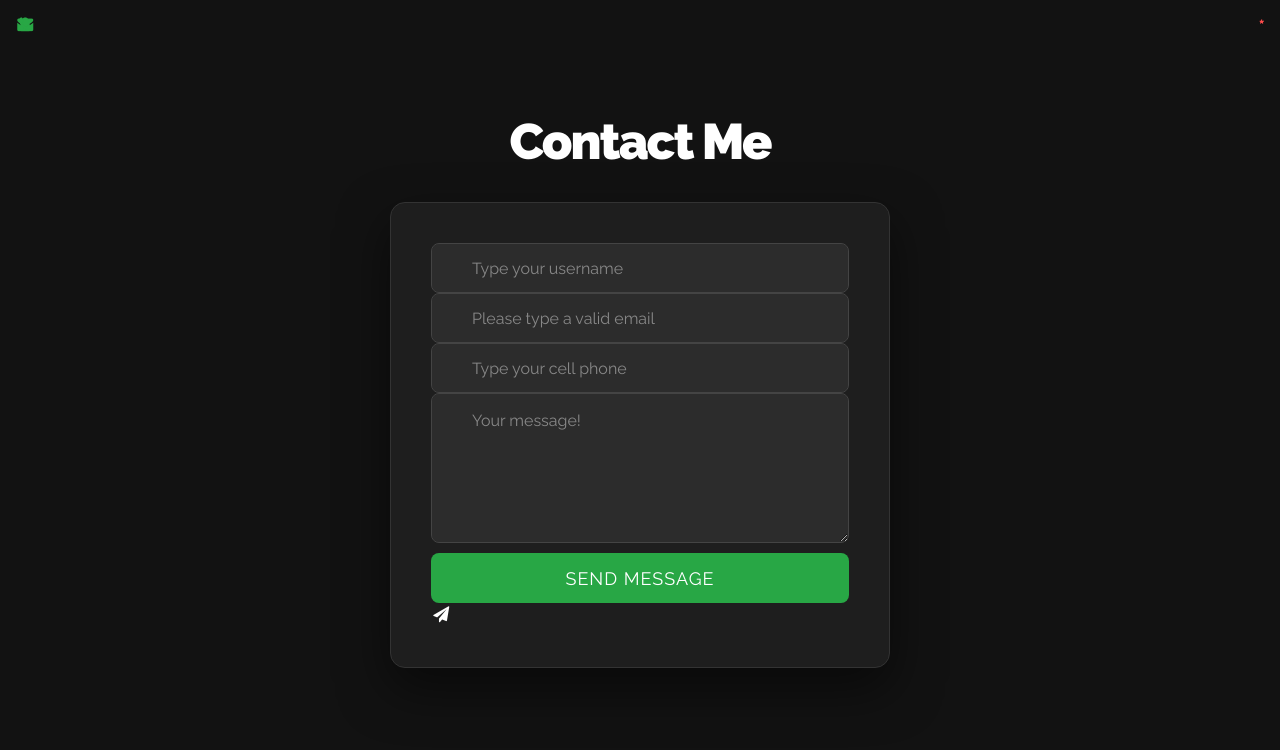
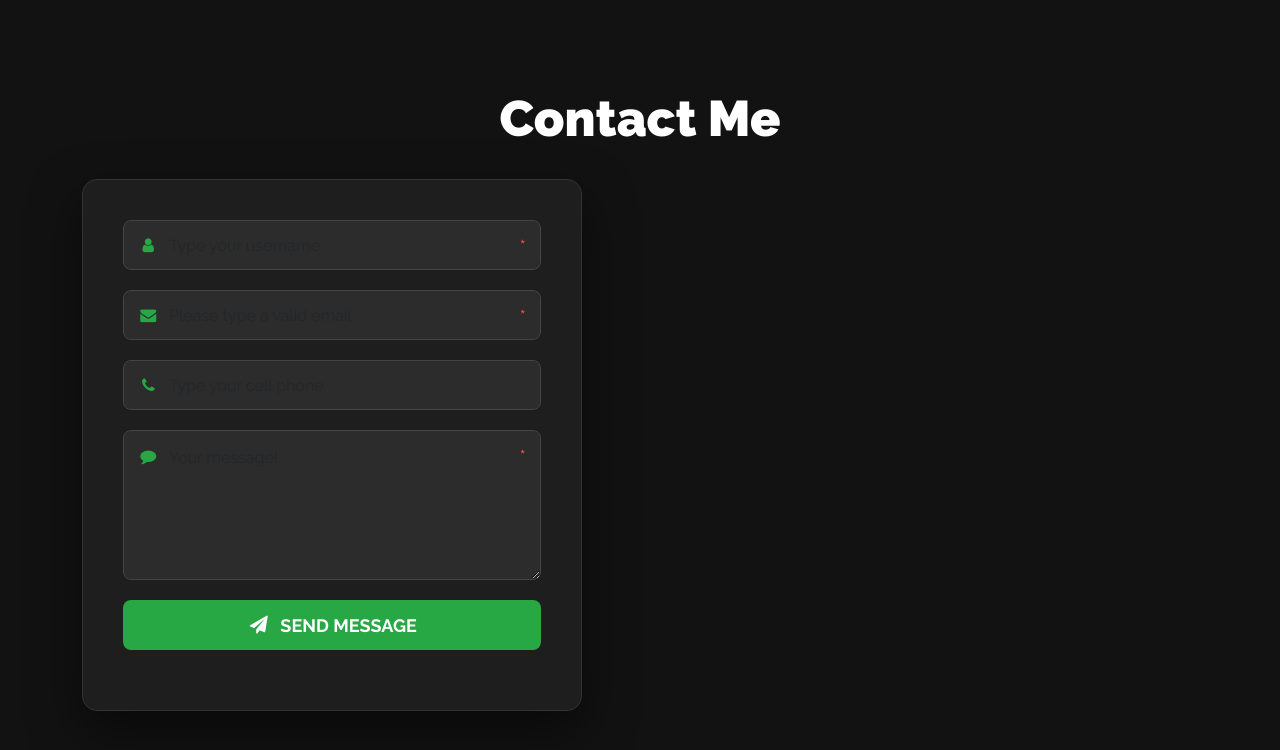
Before and after one commit to breskella/contact-form, a PHP site: page / in a window 1280 px wide. Shown: the top 750 px of the page. Run offline with PHP 8.4, Linux system fonts and the light colour scheme.

Commit message:
Upgrade UI to Modern Dark Mode

```diff
--- a/css/contact.css
+++ b/css/contact.css
@@ -1,4 +1,4 @@
-/* الخلفية العامة - أسود فخم */
+/* الخلفية السوداء اللي اخترتيها */
 body {
     background-color: #121212;
     font-family: 'Raleway', sans-serif;
@@ -9,109 +9,77 @@ body {
     margin: 0;
 }
 
-/* عنوان الصفحة - خليناه أبيض عشان يبان */
 h1 {
     font-weight: 900;
     font-size: 50px;
-    letter-spacing: -2px;
     color: #ffffff;
     text-align: center;
     margin-bottom: 30px;
 }
 
-/* الفورم - ضفنا خلفية غامقة وضل احترافي */
 .contact-form {
     background-color: #1e1e1e;
     padding: 40px;
     border-radius: 15px;
     max-width: 500px;
     width: 100%;
-    margin: 20px auto;
     box-shadow: 0 20px 50px rgba(0, 0, 0, 0.5);
-    border: 1px solid #333; /* حدود خفيفة جداً */
+    border: 1px solid #333;
 }
 
-/* حقول الإدخال - تعديل الألوان لتناسب المود الغامق */
+/* أهم جزء لتثبيت الأيقونات */
+.form-group {
+    position: relative;
+    margin-bottom: 20px;
+}
+
 .contact-form .form-control {
     background-color: #2c2c2c;
     border: 1px solid #444;
     color: #fff;
-    padding-left: 40px;
+    padding-left: 45px !important; /* مساحة للأيقونة جوه */
     height: 50px;
     border-radius: 8px;
-    transition: all 0.3s ease-in-out;
 }
 
-/* لما تضغطي على الحقل */
-.contact-form .form-control:focus {
-    background-color: #333;
-    border-color: #28a745;
-    box-shadow: none;
-    color: #fff;
+/* مكان الأيقونات بالظبط */
+.form-group i:not(.fa-send) {
+    position: absolute;
+    left: 15px;
+    top: 17px;
+    color: #28a745;
+    z-index: 5;
 }
 
-/* لون الـ Placeholder */
-.form-control::placeholder {
-    color: #888;
+/* تظبيط أيقونة الرسالة */
+textarea.form-control {
+    height: 150px !important;
+    padding-top: 15px !important;
+}
+.form-group i.fa-comment {
+    top: 18px;
 }
 
-/* أيقونات الحقول */
-.contact-form .form-group i {
-    position: absolute;
-    top: 16px;
-    left: 15px;
-    color: #28a745; /* خليت الأيقونات خضراء زي الزرار عشان التناسق */
-    font-size: 16px;
-    z-index: 2;
-}
-
-/* النجمة الحمراء */
-.contact-form .asterisx {
-    font-size: 20px;
-    color: #ff4d4d;
+.asterisx {
     position: absolute;
     right: 15px;
     top: 12px;
+    color: #ff4d4d;
+    font-size: 20px;
 }
 
-/* التعديل لـ textarea */
-.contact-form textarea.form-control {
-    height: 150px !important;
-    padding-top: 15px;
-}
-
-/* زر الإرسال - شيك وعريض */
-.contact-form .btn-success {
-    background-color: #28a745;
+/* الزرار الأخضر */
+.btn-success {
+    background-color: #28a745 !important;
     border: none;
     width: 100%;
     height: 50px;
+    color: #fff;
     font-size: 18px;
-    text-transform: uppercase;
-    letter-spacing: 1px;
-    margin-top: 10px;
+    font-weight: bold;
     border-radius: 8px;
-    cursor: pointer;
-    transition: 0.3s;
+    display: flex;
+    align-items: center;
+    justify-content: center;
+    gap: 10px;
 }
-
-.contact-form .btn-success:hover {
-    background-color: #218838;
-    transform: translateY(-2px);
-}
-
-/* أيقونة الزرار */
-.send-icon {
-    margin-right: 10px;
-    color: #fff !important;
-    position: static !important; /* لغينا الـ absolute عشان نوسطها */
-}
-
-/* الموبايل */
-@media (max-width: 576px) {
-    .contact-form {
-        padding: 20px;
-        margin: 10px;
-    }
-    h1 { font-size: 32px; }
-}
--- a/index.html
+++ b/index.html
@@ -16,34 +16,37 @@
 
     <div class="container">
     <h1 class="text-center">Contact Me</h1>
+    <form class="contact-form" action="#" method="POST">
 
-        <form class="contact-form" action="#" method="POST">
         <div class="form-group">
-                <input class="username form-control" type="text" name="username" placeholder="Type your username" required>
             <i class="fa fa-user fa-fw"></i>
+            <input class="form-control" type="text" name="username" placeholder="Type your username" required>
             <span class="asterisx">*</span>
         </div>
 
         <div class="form-group">
-                <input class="email form-control" type="email" name="email" placeholder="Please type a valid email" required>
             <i class="fa fa-envelope fa-fw"></i>
+            <input class="form-control" type="email" name="email" placeholder="Please type a valid email" required>
             <span class="asterisx">*</span>
         </div>
 
         <div class="form-group">
+            <i class="fa fa-phone fa-fw"></i>
             <input class="form-control" type="tel" name="cellphone" placeholder="Type your cell phone">
-                <i class="fa fa-phone fa-fw"></i>
         </div>
 
         <div class="form-group">
-                <textarea class="message form-control" name="message" placeholder="Your message!"></textarea>
+            <i class="fa fa-comment fa-fw"></i>
+            <textarea class="form-control" name="message" placeholder="Your message!"></textarea>
             <span class="asterisx">*</span>
         </div>
 
         <div class="form-group">
-                <input type="submit" class="btn btn-success submit" value="Send Message">
-                <i class="fa fa-send fa-fw send-icon"></i>
+            <button type="submit" class="btn btn-success">
+                <i class="fa fa-send fa-fw"></i> SEND MESSAGE
+            </button>
         </div>
+
     </form>
 </div>
 
```
Lines whose indentation alone changed are shown as unchanged.
